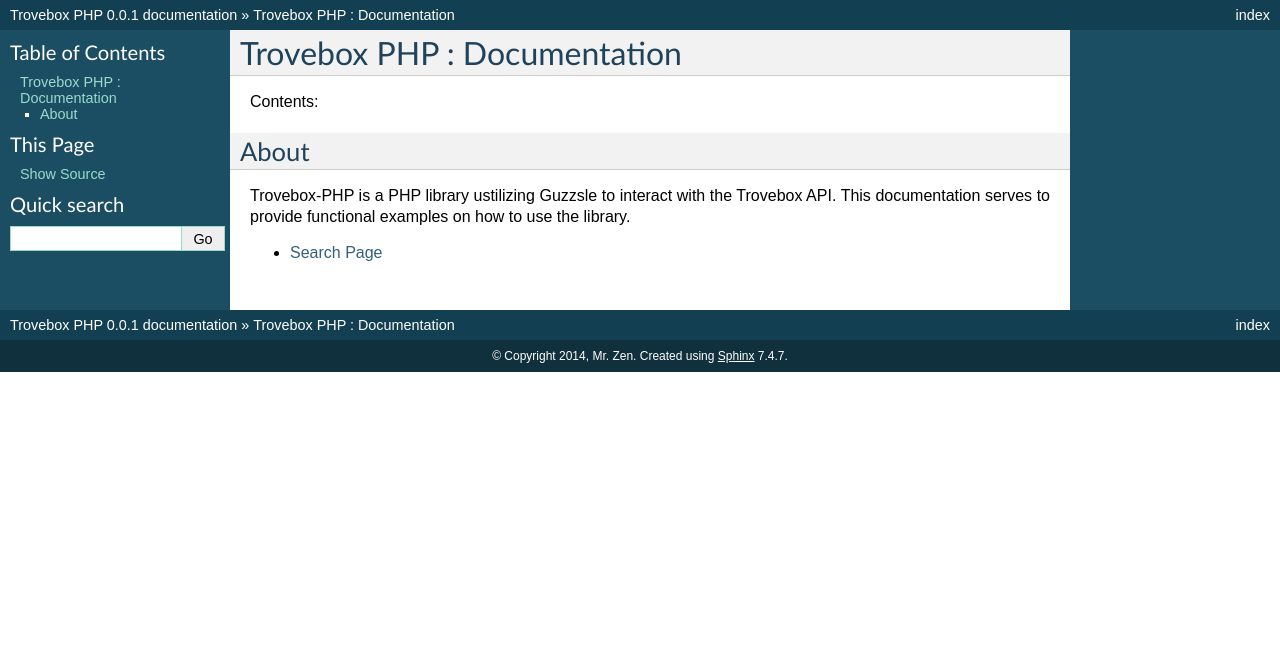
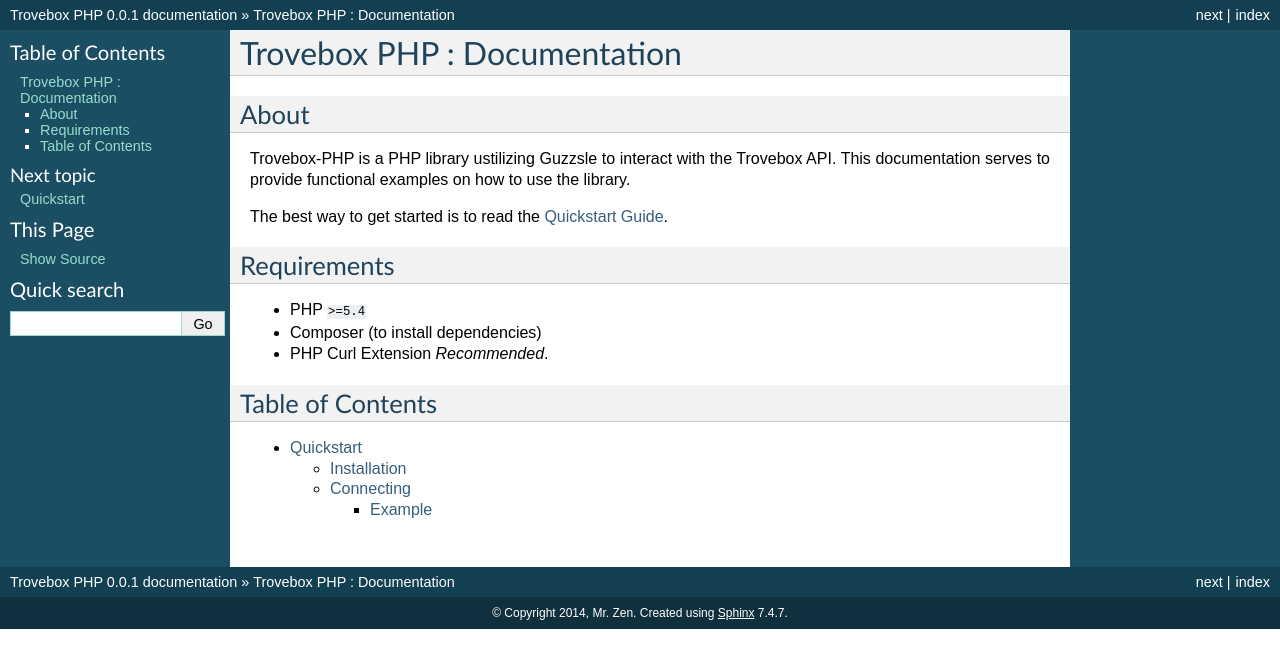
Before and after one commit to mrzen/trovebox-php, a Sphinx documentation site: the page built from docs/index.rst, in a window 1280 px wide. Shown: the top 668 px of the page. Built offline with Sphinx 7.4.7, drawn with Linux system fonts in a browser that asks for light colours.

Commit message:
Updated documentation

```diff
--- a/docs/index.rst
+++ b/docs/index.rst
@@ -6,15 +6,27 @@
 Trovebox PHP : Documentation
 ========================================
 
-Contents:
-
-.. toctree::
-   :maxdepth: 2
-
 About
 -----
 
 Trovebox-PHP is a PHP library ustilizing Guzzsle to interact with the Trovebox API.
 This documentation serves to provide functional examples on how to use the library.
 
-* :ref:`search`
+The best way to get started is to read the :doc:`Quickstart Guide </quickstart>`.
+
+
+Requirements
+------------
+
+* PHP ``>=5.4``
+* Composer (to install dependencies)
+* PHP Curl Extension *Recommended*.
+
+
+Table of Contents
+-----------------
+
+.. toctree::
+   :maxdepth: 3
+
+   quickstart
```
Also changed, not shown: .#README.md (added, +1 -0 lines), docs/quickstart.rst (+27 -1 lines).
